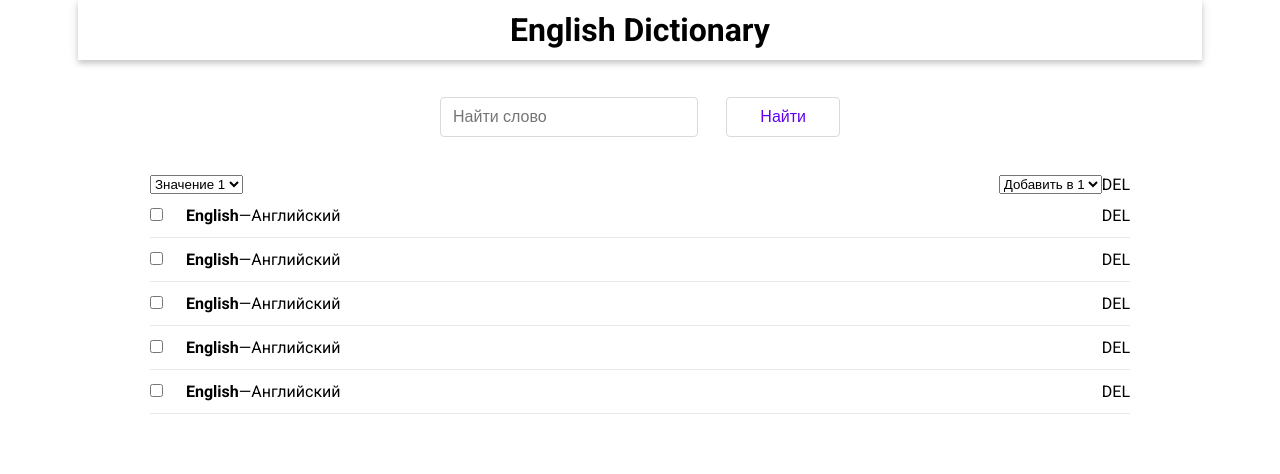
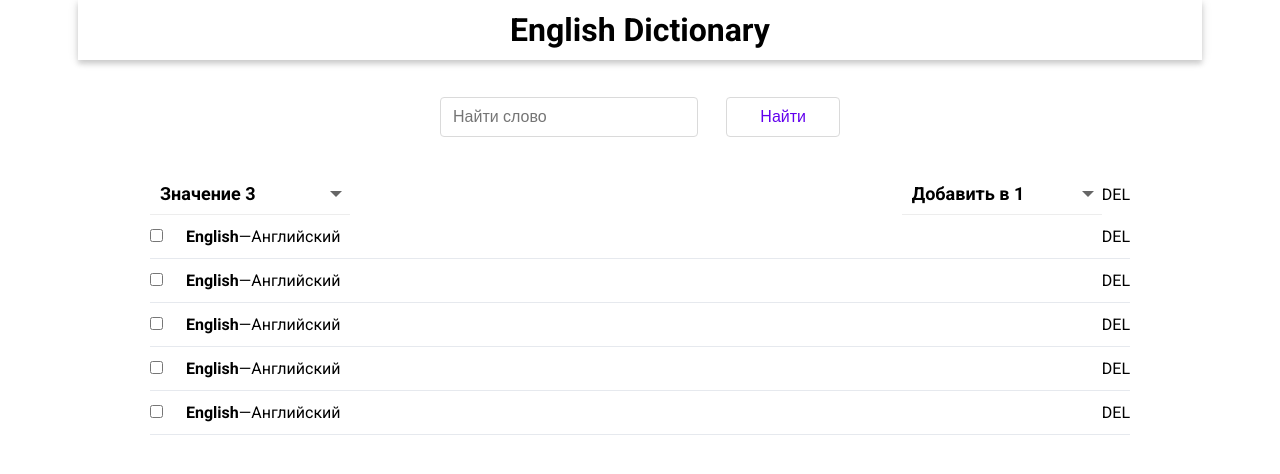
Before and after one commit to ATrifonenko/english-dictionary, a React (Create React App) app: page / in a window 1280 px wide. Shown: the top 474 px of the page. Built offline with nearby package versions, Linux system fonts and the light colour scheme.

Commit message:
CustomSelect component

```diff
--- a/src/App.js
+++ b/src/App.js
@@ -1,3 +1,4 @@
+import { Select, Option } from './components/CustomSelect/CustomSelect';
 import './App.css';
 
 function App() {
@@ -15,24 +16,26 @@ function App() {
         <div className="menu">
           <div className="menu__filter">
             <div className="menu__select-container">
-              <select>
-                <option value="1">Значение 1</option>
-                <option value="2">Значение 2</option>
-                <option value="3">Значение 3</option>
-                <option value="4">Значение 4</option>
-                <option value="5">Значение 5</option>
-              </select>
+              <Select>
+                <Option value="1">Значение 1</Option>
+                <Option value="2">Значение 2</Option>
+                <Option value="3" selected>
+                  Значение 3
+                </Option>
+                <Option value="4">Значение 4</Option>
+                <Option value="5">Значение 5</Option>
+              </Select>
             </div>
           </div>
           <div className="menu__control">
             <div className="menu__select-container">
-              <select>
-                <option value="1">Добавить в 1</option>
-                <option value="2">Добавить в 2</option>
-                <option value="3">Добавить в 3</option>
-                <option value="4">Добавить в 4</option>
-                <option value="5">Добавить в 5</option>
-              </select>
+              <Select>
+                <Option value="1">Добавить в 1</Option>
+                <Option value="2">Добавить в 2</Option>
+                <Option value="3">Добавить в 3</Option>
+                <Option value="4">Добавить в 4</Option>
+                <Option value="5">Добавить в 5</Option>
+              </Select>
             </div>
             <div className="menu__remove">
               <div className="word-remove">DEL</div>
--- /dev/null
+++ b/src/components/CustomSelect/CustomSelect.css
@@ -0,0 +1,82 @@
+.select {
+  position: relative;
+  min-width: 200px;
+  border-bottom: 1px solid rgba(33, 33, 33, 0.08);
+}
+
+.select__selected-value {
+  cursor: pointer;
+  outline: none;
+  width: 100%;
+  border: none;
+  padding: 10px;
+  font-size: 18px;
+  font-weight: 700;
+  line-height: 20px;
+  border-radius: 8px 8px 0 0;
+  position: relative;
+  padding-right: 25px;
+}
+
+.select__selected-value::after {
+  content: '';
+  position: absolute;
+  width: 0;
+  height: 0;
+  border-style: solid;
+  border-width: 6px 6px 0 6px;
+  border-color: rgba(0, 0, 0, 0.6) transparent transparent transparent;
+  right: 8px;
+  top: calc(50% - 3px);
+  transition: all 0.2s linear;
+}
+
+.select__option-list {
+  position: absolute;
+  width: 100%;
+  background-color: #ffffff;
+  border-radius: 0 0 8px 8px;
+  z-index: 0;
+  transition: all 0.2s linear;
+  opacity: 0;
+  transform: scaleY(0) translateZ(0);
+  transform-origin: 50% 0;
+  max-height: 300px;
+  overflow-x: hidden;
+  overflow-y: auto;
+  box-shadow: 0px 0px 4px 0px rgb(0 0 0 / 12%);
+  outline: none;
+}
+
+.select__option {
+  height: 32px;
+  padding: 6px 9px;
+  cursor: pointer;
+}
+
+.select__option_selected {
+  color: #6200ee;
+}
+
+.select__option:hover {
+  background-color: rgba(150, 239, 255, 0.5);
+}
+
+.select_open .select__selected {
+  transition: all 0.2s linear;
+  border-radius: 8px 8px 0 0;
+  box-shadow: 0 0px 4px 0px rgb(0 0 0 / 12%);
+}
+
+.select_open .select__option-list {
+  opacity: 1;
+  transform: scaleY(1) translateZ(0);
+  transition-delay: 0.1s;
+  z-index: 999;
+  outline: none;
+}
+
+.select_open .select__selected-value::after {
+  border-width: 0px 6px 6px 6px;
+  border-color: transparent transparent rgba(0, 0, 0, 0.6) transparent;
+}
--- /dev/null
+++ b/src/components/CustomSelect/CustomSelect.jsx
@@ -0,0 +1,71 @@
+import React, { useState, createRef } from 'react';
+import './CustomSelect.css';
+
+export function Select(props) {
+  const [open, setOpen] = useState(false);
+  const [selectedOption, setSelectedOption] = useState(() => {
+    let initialState = {};
+    React.Children.forEach(props.children, (child, id) => {
+      if (id === 0 || child.props.selected) initialState = { id, lable: child.props.lable || child.props.children };
+    });
+    return initialState;
+  });
+  const refOptionList = createRef();
+
+  const openSelect = () => {
+    if (open) {
+      setOpen(false);
+    } else {
+      refOptionList.current.focus();
+      setOpen(true);
+    }
+  };
+
+  const handleSelectOption = (id, value, lable) => {
+    setSelectedOption({ id, lable });
+    setOpen(false);
+    if (props.onChange) props.onChange(value);
+  };
+
+  const handleBlur = () => {
+    if (open) {
+      setTimeout(() => setOpen(false), 150);
+    }
+  };
+
+  const optionList = React.Children.map(props.children, (child, id) => {
+    if (React.isValidElement(child)) {
+      return React.cloneElement(child, {
+        handleSelectOption,
+        id,
+        lable: child.props.lable || child.props.children,
+        selected: selectedOption.id === id,
+      });
+    }
+    return child;
+  });
+
+  return (
+    <div className={`select ${open ? 'select_open' : ''}`}>
+      <div className="select__selected">
+        <div className="select__selected-value" onClick={openSelect}>
+          {selectedOption.lable}
+        </div>
+      </div>
+      <div ref={refOptionList} className="select__option-list" tabIndex="-1" onBlur={handleBlur}>
+        {optionList}
+      </div>
+    </div>
+  );
+}
+
+export function Option({ id, value, lable, handleSelectOption, ...props }) {
+  return (
+    <div
+      className={`select__option ${props.selected ? 'select__option_selected' : ''}`}
+      onClick={() => handleSelectOption(id, value, lable)}
+    >
+      {lable}
+    </div>
+  );
+}
```
